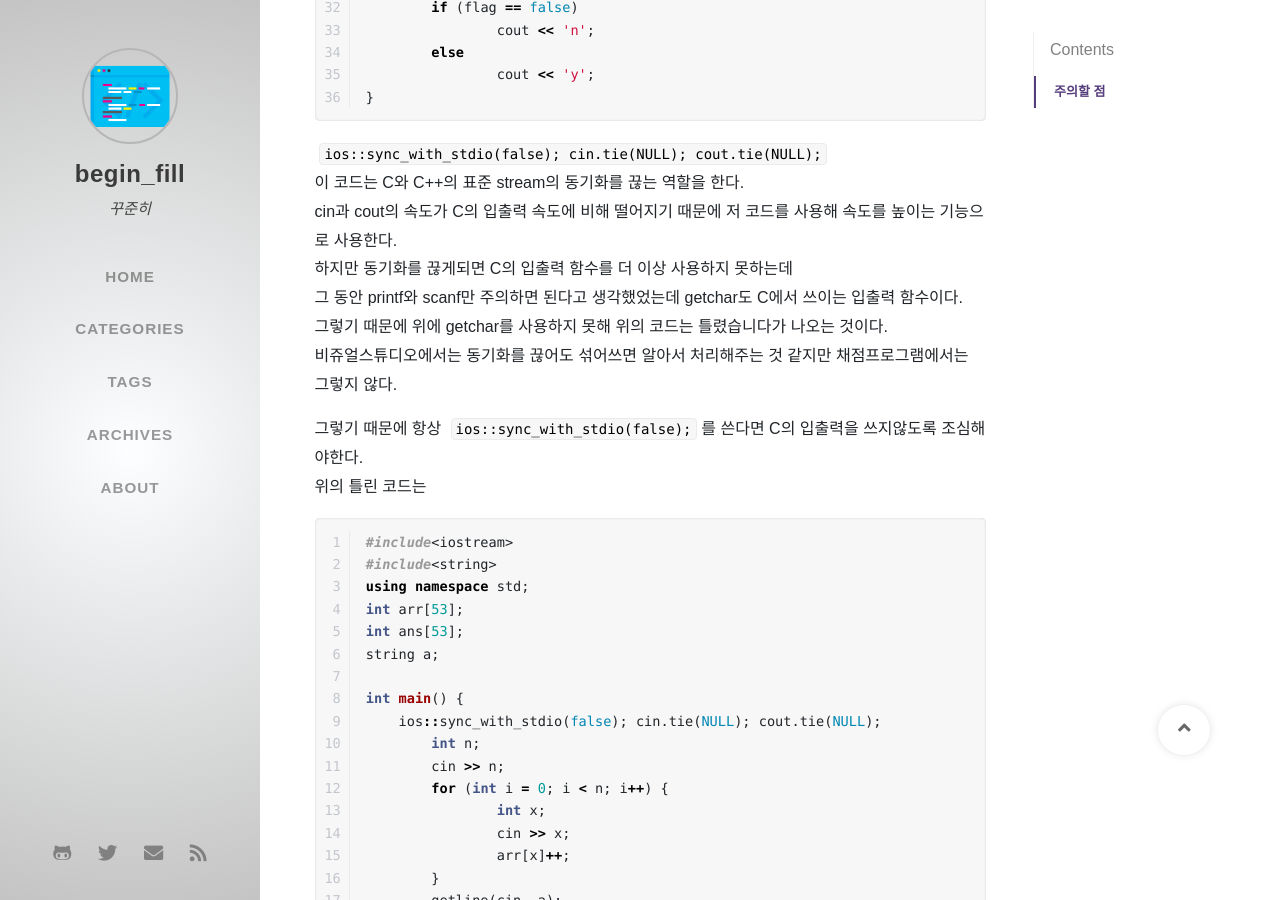
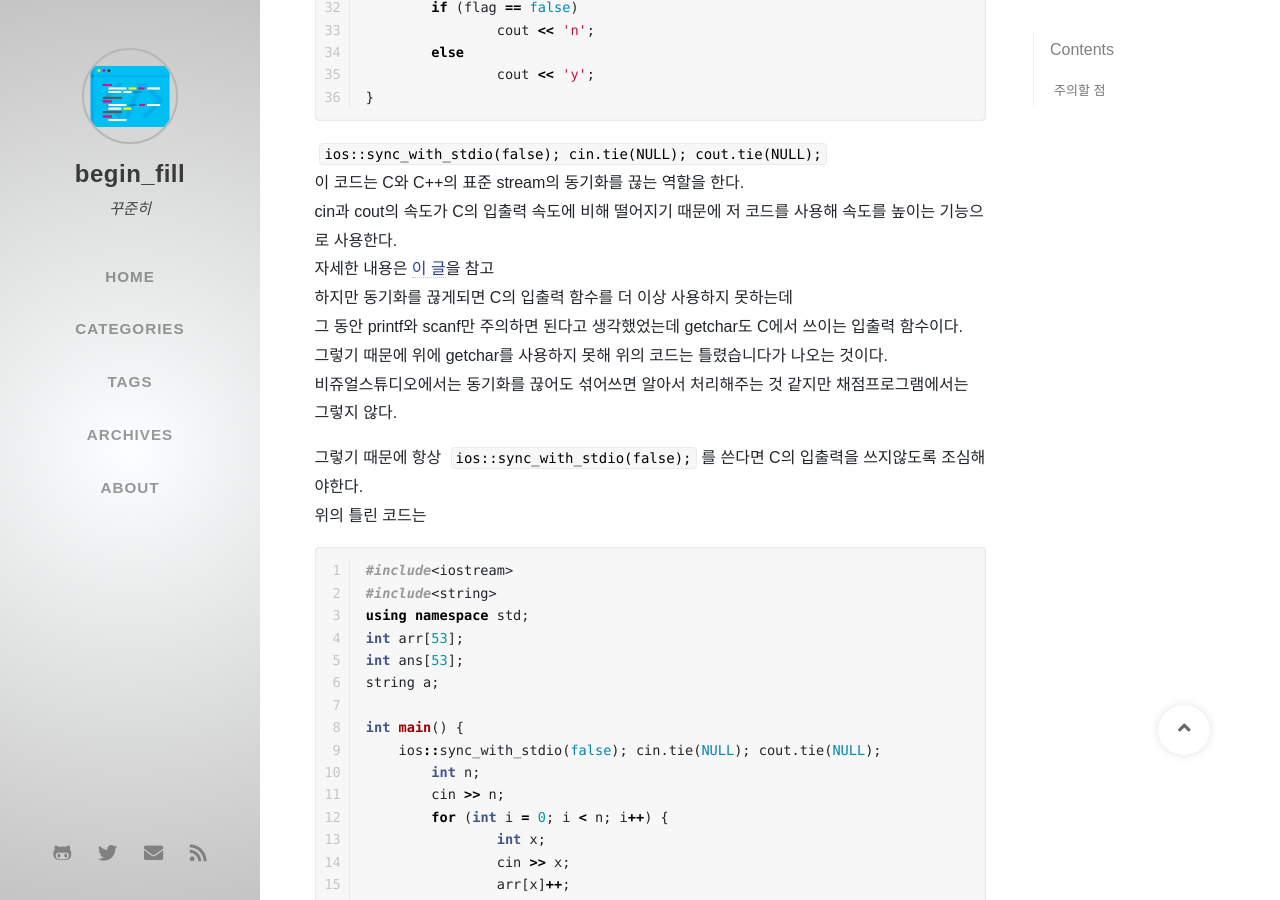
Before and after one commit to ip99202/ip99202.github.io, a Jekyll site: the page built from _posts/2020-03-19-sync_with_stdio(false)-쓸 때 주의할 사항.md, in a window 1280 px wide and 900 px high, scrolled down 1070 px. Built offline with Jekyll 4.4.1, drawn with Linux system fonts in a browser that asks for light colours; nearby versions of some CDN libraries; some web fonts are replaced; comment, search, counter and statistics services are not loaded.

Commit message:
Fix post

```diff
--- a/_posts/2020-03-19-sync_with_stdio(false)-쓸 때 주의할 사항.md
+++ b/_posts/2020-03-19-sync_with_stdio(false)-쓸 때 주의할 사항.md
@@ -52,6 +52,7 @@ int main() {
 `ios::sync_with_stdio(false); cin.tie(NULL); cout.tie(NULL);`
 이 코드는 C와 C++의 표준 stream의 동기화를 끊는 역할을 한다.
 cin과 cout의 속도가 C의 입출력 속도에 비해 떨어지기 때문에 저 코드를 사용해 속도를 높이는 기능으로 사용한다.
+자세한 내용은 [이 글](https://ip99202.github.io/posts/%EC%9E%85%EC%B6%9C%EB%A0%A5-%EC%86%8D%EB%8F%84-%EC%A4%84%EC%9D%B4%EA%B8%B0/)을 참고
 하지만 동기화를 끊게되면 C의 입출력 함수를 더 이상 사용하지 못하는데
 그 동안 printf와 scanf만 주의하면 된다고 생각했었는데 getchar도 C에서 쓰이는 입출력 함수이다.
 그렇기 때문에 위에 getchar를 사용하지 못해 위의 코드는 틀렸습니다가 나오는 것이다.
```
